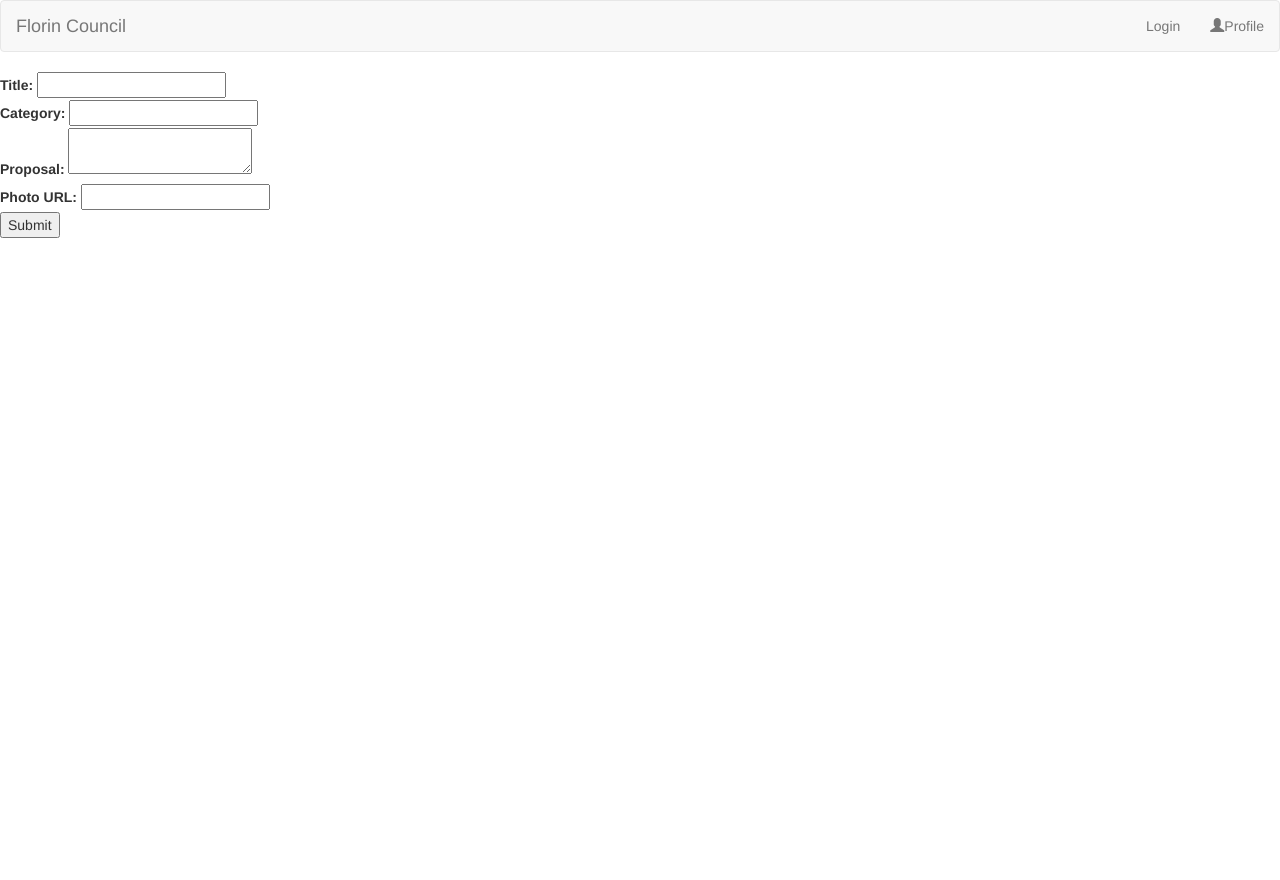
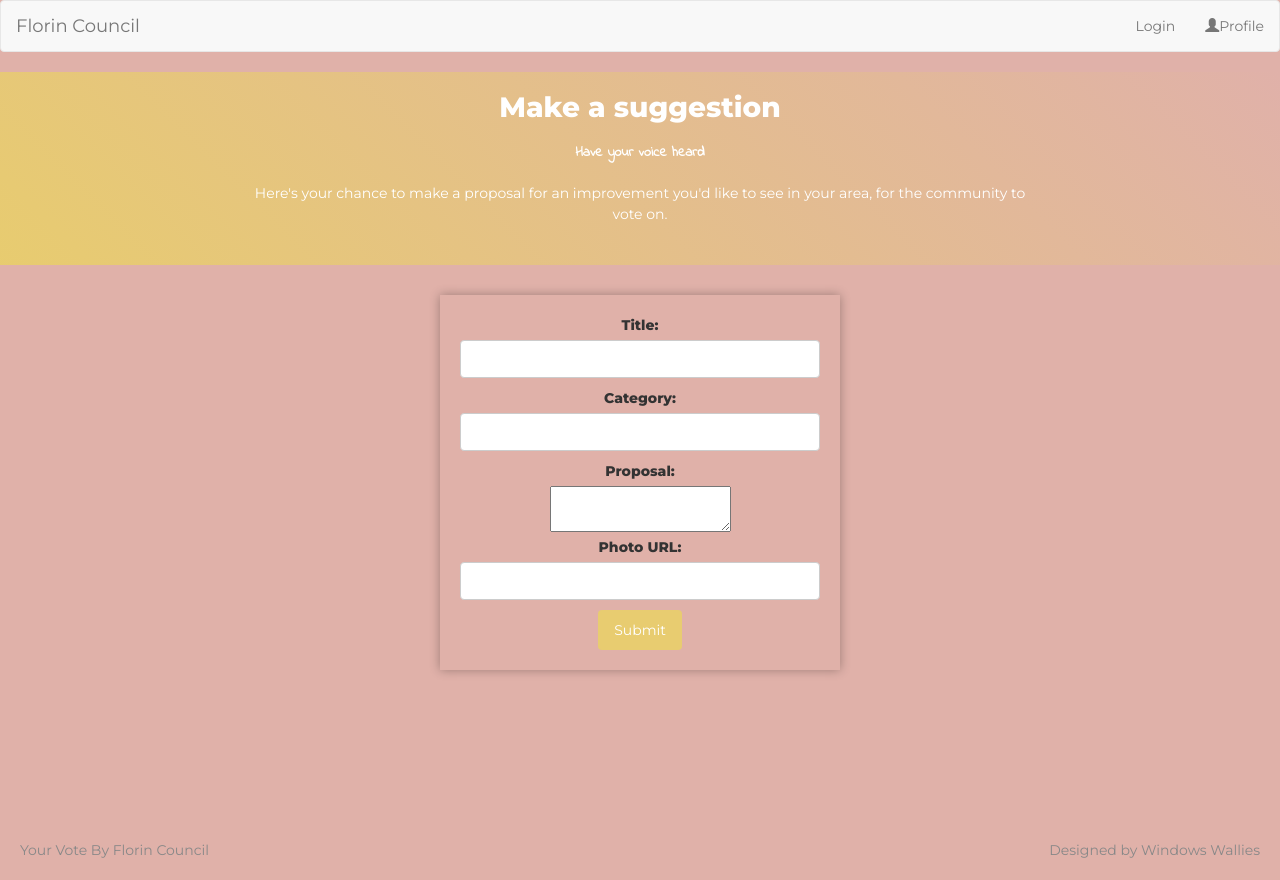
Before and after one commit to JoeyF92/local-council-app, a website: page client/proposal.html in a window 1280 px wide. Before the commit the page ends 800 px from the top, so only its background shows below. Drawn offline with nearby package versions, Linux system fonts and the light colour scheme.

Commit message:
final merging

```diff
--- a/client/assets/styles.css
+++ b/client/assets/styles.css
@@ -175,7 +175,21 @@ body {
   transform: translateY(1px);
 }
 
+.login-wrap {
+  display: flex;
+  align-items: center;
+  text-align: center;
+  margin: auto;
+}
 /* admin-edit form styles*/
+#new-form-container {
+  display: flexbox;
+  margin: auto;
+  text-align: center;
+  padding: 20px;
+  width: 400px;
+  box-shadow: 0 0 10px rgba(0, 0, 0, 0.3);
+}
 
 #form-container {
   display: flexbox;
@@ -243,7 +257,7 @@ form label {
 
 /* Style for form submit button */
 .form-button {
-  background-color: #4caf50;
+  background-color: #f6ff0057;
   color: white;
   padding: 10px 16px;
   border: none;
@@ -252,7 +266,7 @@ form label {
 }
 
 .form-button:hover {
-  background-color: #45a049;
+  background-color: #a6ac0557;
 }
 
 .close-button {
@@ -434,3 +448,27 @@ form label {
 .admin-category-table .admin-deny-button:hover {
   background-color: #e0b1a9;
 }
+
+.footer {
+  padding: 20px;
+  text-align: center;
+  margin-top: 15rem;
+}
+
+.footer-content {
+  display: flex;
+  justify-content: space-between;
+}
+
+.footer span {
+  font-size: 14px;
+  color: #888;
+}
+
+.footer-left {
+  margin-right: 10px;
+}
+
+.footer-right {
+  margin-left: 10px;
+}
--- a/client/proposal.html
+++ b/client/proposal.html
@@ -19,6 +19,7 @@
 
     <script src="nav.js" defer></script>
     <script src="proposal.js" defer></script>
+    <link rel="stylesheet" type="text/css" href="./assets/styles.css" />
     <title>Proposals</title>
   </head>
   <body>
@@ -38,35 +39,78 @@
       </div>
     </nav>
 
-    <div id="form-container">
+    <section id="page-header">
+      <div class="header-container">
+        <h1>Make a suggestion</h1>
+        <p class="council-text">
+          <strong>Have your voice heard</strong>
+        </p>
+
+        <p class="header-description">
+          Here's your chance to make a proposal for an improvement you'd like to
+          see in your area, for the community to vote on.
+        </p>
+      </div>
+    </section>
+
+    <div id="new-form-container">
       <form id="proposal-form">
         <!-- Title input -->
         <label for="title">Title:</label>
-        <input type="text" id="title" name="title" required />
+        <input
+          class="form-input"
+          type="text"
+          id="title"
+          name="title"
+          class="form-input"
+          required
+        />
 
         <br />
 
         <!-- Category input -->
         <label for="category">Category:</label>
-        <input type="text" id="category" name="category" required />
+        <input
+          type="text"
+          id="category"
+          name="category"
+          class="form-input"
+          required
+        />
 
         <br />
 
         <!-- Proposal input -->
         <label for="proposal">Proposal:</label>
-        <textarea id="proposal" name="proposal" required></textarea>
+        <textarea
+          id="proposal"
+          name="proposal"
+          class="form-text-input"
+          required
+        ></textarea>
 
         <br />
 
         <!-- Photo input -->
         <label for="photo">Photo URL:</label>
-        <input type="url" id="photo" name="photo" required />
+        <input type="url" id="photo" name="photo" class="form-input" required />
 
         <br />
 
         <!-- Submit button -->
-        <input type="submit" value="Submit" />
+        <input type="submit" value="Submit" class="form-button" />
       </form>
     </div>
+
+    <footer class="footer">
+      <div class="footer-content">
+        <div class="footer-left">
+          <span>Your Vote By Florin Council</span>
+        </div>
+        <div class="footer-right">
+          <span>Designed by Windows Wallies</span>
+        </div>
+      </div>
+    </footer>
   </body>
 </html>
--- a/client/proposal.js
+++ b/client/proposal.js
@@ -1,6 +1,8 @@
-document.querySelector("#form-container").addEventListener("submit", (e) => {
-  submitProposal(e);
-});
+document
+  .querySelector("#new-form-container")
+  .addEventListener("submit", (e) => {
+    submitProposal(e);
+  });
 
 const submitProposal = async (e, id) => {
   e.preventDefault();
```
Also changed, not shown: client/admin.html (+11 -0 lines), client/index.html (+11 -0 lines), client/login.html (+52 -7 lines), client/progress.html (+26 -7 lines), client/stories.html (+40 -13 lines), client/voting.html (+17 -8 lines).
